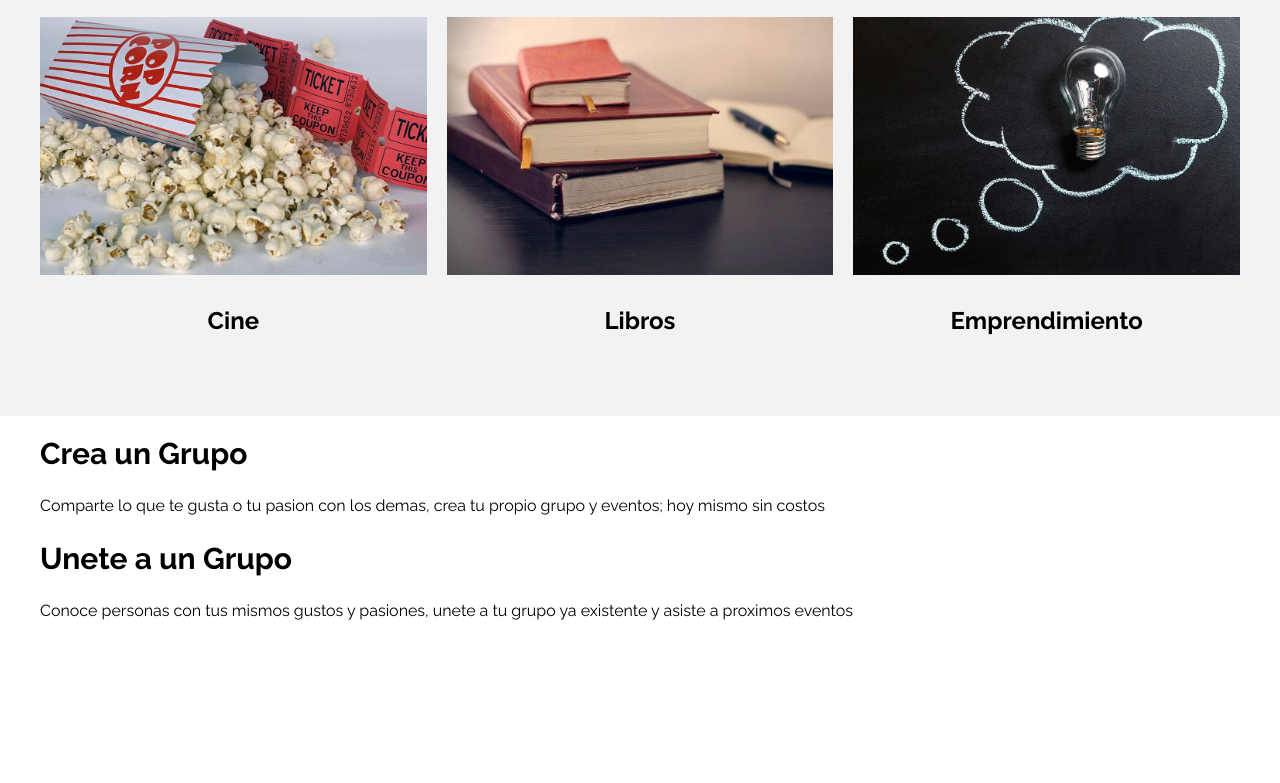
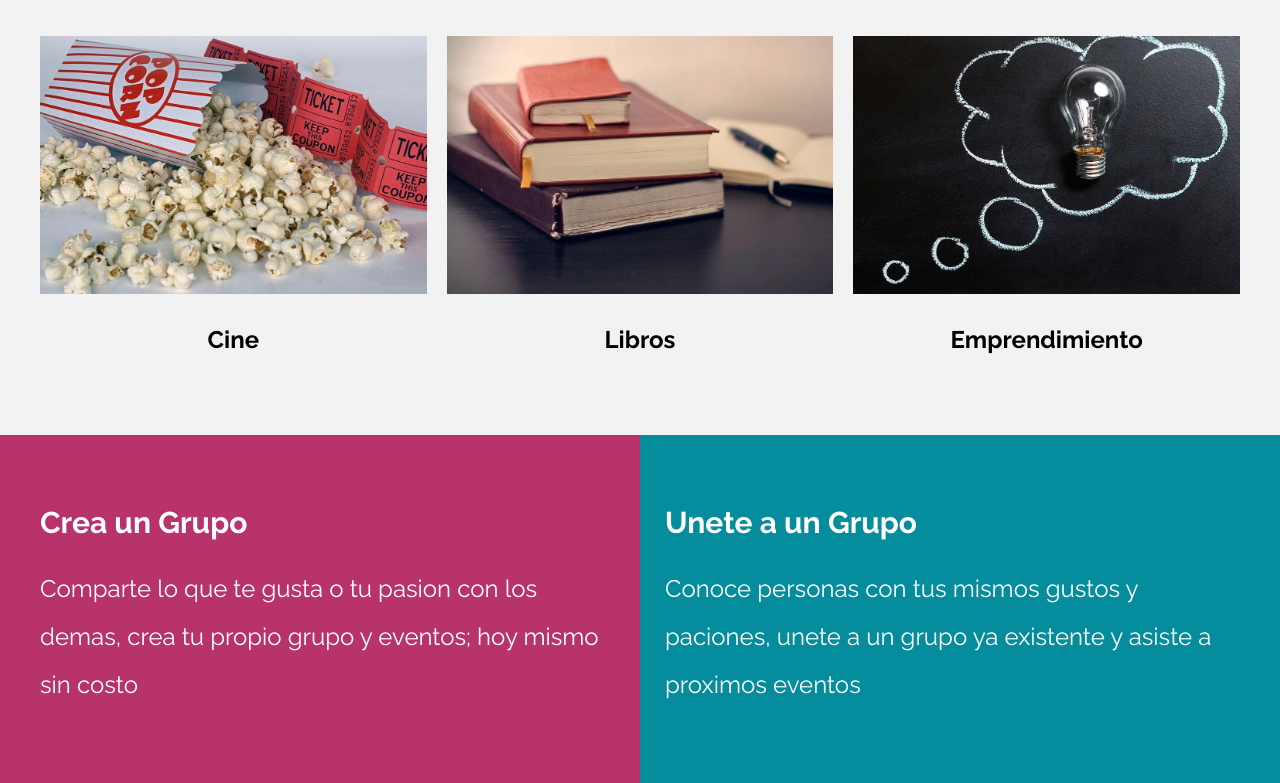
Before and after one commit to xandro2021/Meeti01, a website: page index.html in a window 1280 px wide. Shown: the part 2833-3616 px from the top of the page. Before the commit the page ends 3475 px from the top, so only its background shows below. Drawn offline with Linux system fonts and the light colour scheme.

Commit message:
style the section regarding grupos

```diff
--- a/index.html
+++ b/index.html
@@ -1,4 +1,4 @@
-<!DOCTYPE html>
+<!DOCTYPE html>j
 <html lang="en">
 
 <head>
@@ -209,27 +209,23 @@
         </ul>
     </section>
 
-    <sections class="grupos">
+    <section class="grupos">
         <div class="grupos__grid contenedor">
 
-            <div class="grupo__bloque">
-                <h3 class="grupo__heading">Crea un Grupo</h3>
-                <p class="grupo__texto">
-                    Comparte lo que te gusta o tu pasion con los demas, crea tu propio grupo y eventos; hoy mismo sin
-                    costos
-                </p>
+            <div class="grupos__bloque">
+                <h3 class="grupos__heading">Crea un Grupo</h3>
+                <p class="grupos__texto"> Comparte lo que te gusta o tu pasion con los demas, crea tu propio grupo y
+                    eventos; hoy mismo sin costo </p>
             </div>
 
-            <div class="grupo__bloque">
-                <h3 class="grupo__heading">Unete a un Grupo</h3>
-                <p class="grupo__texto">
-                    Conoce personas con tus mismos gustos y pasiones, unete a tu grupo ya existente y asiste a proximos
-                    eventos
-                </p>
+            <div class="grupos__bloque">
+                <h3 class="grupos__heading">Unete a un Grupo</h3>
+                <p class="grupos__texto">Conoce personas con tus mismos gustos y paciones, unete a un grupo ya existente
+                    y asiste a proximos eventos</p>
             </div>
 
         </div>
-    </sections>
+    </section>
 
 </body>
 
--- /dev/null
+++ b/src/scss/ui/contenido/_grupos.scss
@@ -0,0 +1,30 @@
+@use "base/variables" as v;
+@use "base/mixins" as m;
+
+.grupos {
+    color: v.$blanco;
+    padding: 5rem 0;
+    background-image: linear-gradient(to bottom, v.$primario 0%, v.$primario 50%, v.$secundario 50%, v.$secundario 100%);
+
+    @include m.tablet {
+        background-image: linear-gradient(to right, v.$primario 0%, v.$primario 50%, v.$secundario 50%, v.$secundario 100%);
+    }
+
+    &__grid {
+        @include m.grid(1, 5rem);
+
+        @include m.tablet {
+            @include m.grid(2, 5rem);
+        }
+    }
+
+    &__heading {
+        font-size: 3rem;
+    }
+
+    &__texto {
+        color: v.$blanco;
+        font-size: 2.4rem;
+        line-height: 2;
+    }
+}
--- a/src/scss/ui/contenido/_index.scss
+++ b/src/scss/ui/contenido/_index.scss
@@ -2,3 +2,4 @@
 @forward "busqueda";
 @forward "eventos";
 @forward "categorias";
+@forward "grupos";
```
Also changed, not shown: build/css/app.css, 1 other file.
